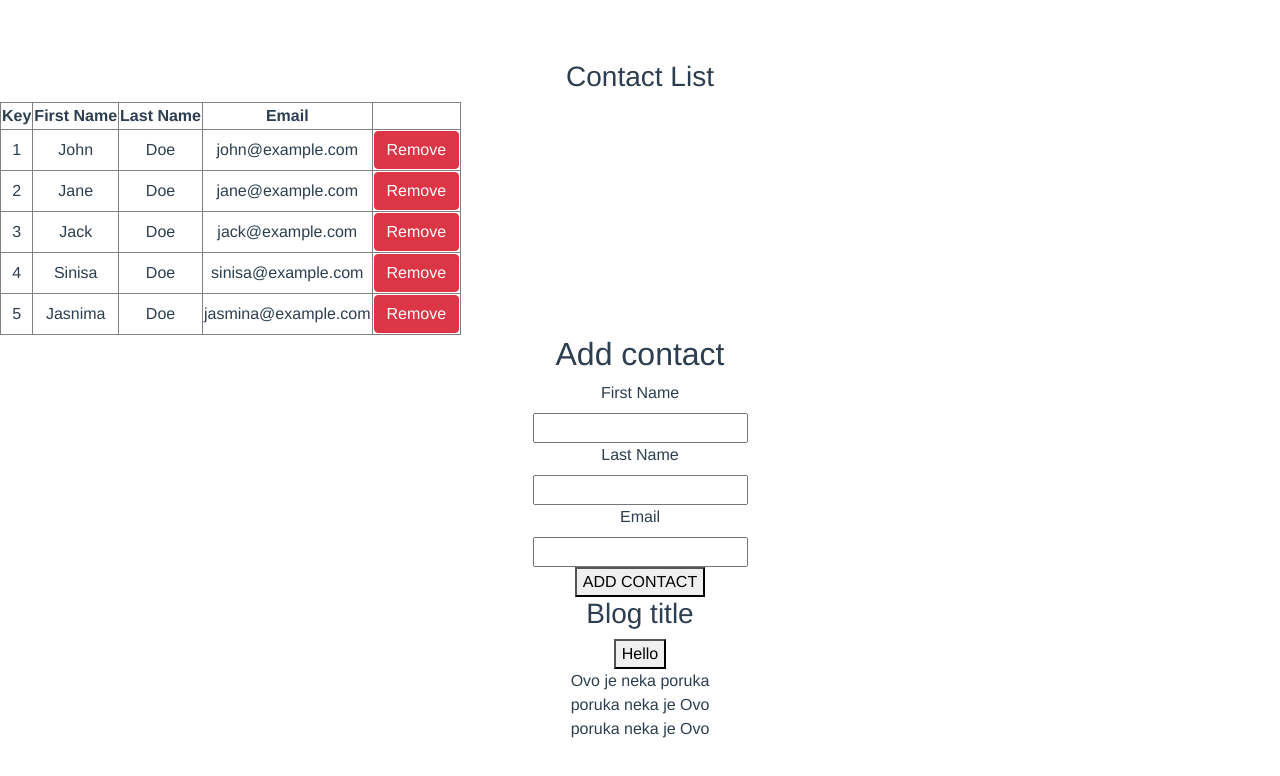
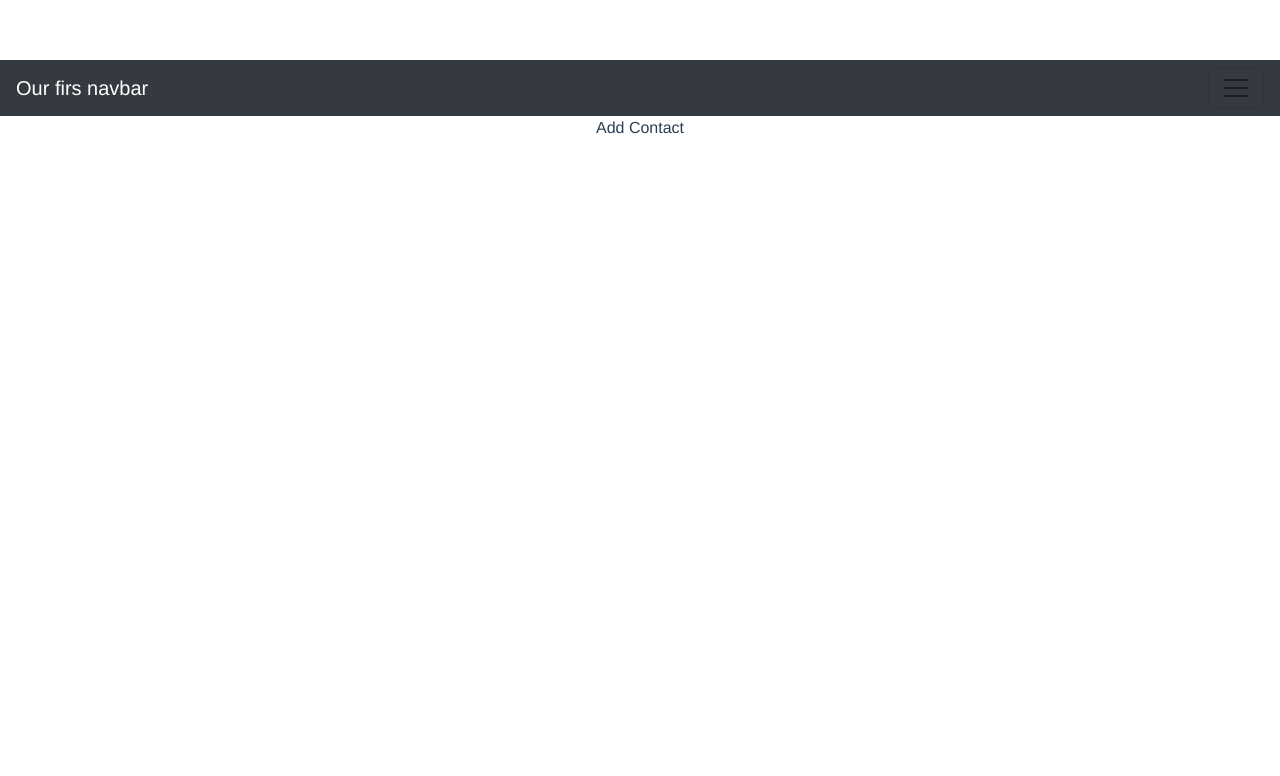
Before and after one commit to sinisam92/vue-contact-list, a Vue app: page /#/add-contact in a window 1280 px wide. Shown: the top 776 px of the page. Built offline with nearby package versions, Linux system fonts and the light colour scheme.

Commit message:
zadatak 6

```diff
--- a/public/index.html
+++ b/public/index.html
@@ -16,4 +16,7 @@
     <div id="app"></div>
     <!-- built files will be auto injected -->
   </body>
+  <script src="https://code.jquery.com/jquery-3.3.1.slim.min.js" integrity="sha384-q8i/X+965DzO0rT7abK41JStQIAqVgRVzpbzo5smXKp4YfRvH+8abtTE1Pi6jizo" crossorigin="anonymous"></script>
+  <script src="https://cdnjs.cloudflare.com/ajax/libs/popper.js/1.14.3/umd/popper.min.js" integrity="sha384-ZMP7rVo3mIykV+2+9J3UJ46jBk0WLaUAdn689aCwoqbBJiSnjAK/l8WvCWPIPm49" crossorigin="anonymous"></script>
+  <script src="https://stackpath.bootstrapcdn.com/bootstrap/4.1.3/js/bootstrap.min.js" integrity="sha384-ChfqqxuZUCnJSK3+MXmPNIyE6ZbWh2IMqE241rYiqJxyMiZ6OW/JmZQ5stwEULTy" crossorigin="anonymous"></script>
 </html>
--- a/src/App.vue
+++ b/src/App.vue
@@ -2,11 +2,15 @@
   <div id="app">
     <!-- <img alt="Vue logo" src="./assets/logo.png"> -->
     <!-- <HelloWorld msg="Welcome to Your Vue.js App"/> -->
-    <ContactList/>
-    <BlogPost
+    <NavBar/>
+    <!-- <ContactList/> -->
+    <!-- <BlogPost
     :title="parentTitle"
     @callParentFunction="parentFunction"
-    />
+    /> -->
+
+
+  <router-view></router-view>
 
   </div>
 </template>
@@ -15,13 +19,15 @@
 import HelloWorld from './components/HelloWorld.vue'
 import ContactList from './components/ContactList.vue'
 import BlogPost from './components/BlogPost.vue'
+import NavBar from './components/NavBar.vue'
 
 export default {
   name: 'app',
   components: {
     HelloWorld,
     ContactList,
-    BlogPost
+    BlogPost,
+    NavBar
   },
   data() {
     return {
--- /dev/null
+++ b/src/components/AddContact.vue
@@ -0,0 +1,14 @@
+<template>
+    <div>
+        Add Contact
+    </div>
+</template>
+<script>
+export default {
+    data() {
+        return {
+
+        }
+    }
+}
+</script>
--- /dev/null
+++ b/src/components/NavBar.vue
@@ -0,0 +1,26 @@
+<template>
+
+        <nav class="navbar navbar-light bg-dark">
+  <a class="navbar-brand" href="#">Our firs navbar</a>
+  <button class="navbar-toggler" type="button" data-toggle="collapse" data-target="#navbarNavAltMarkup" aria-controls="navbarNavAltMarkup" aria-expanded="false" aria-label="Toggle navigation">
+    <span class="navbar-toggler-icon"></span>
+  </button>
+  <div class="collapse navbar-collapse" id="navbarNavAltMarkup">
+    <div class="navbar-nav">
+
+      <router-link class="nav-link" to="contacts">Contacts</router-link>
+
+      <router-link class="nav-link" to="add-contacts">Add Contacts</router-link>
+    </div>
+  </div>
+</nav>
+</template>
+
+<script>
+export default {};
+</script>
+<style <style scoped>
+ .navbar-brand {
+     color: white;
+ }
+</style>
```
Also changed, not shown: src/main.js (+17 -2 lines).
